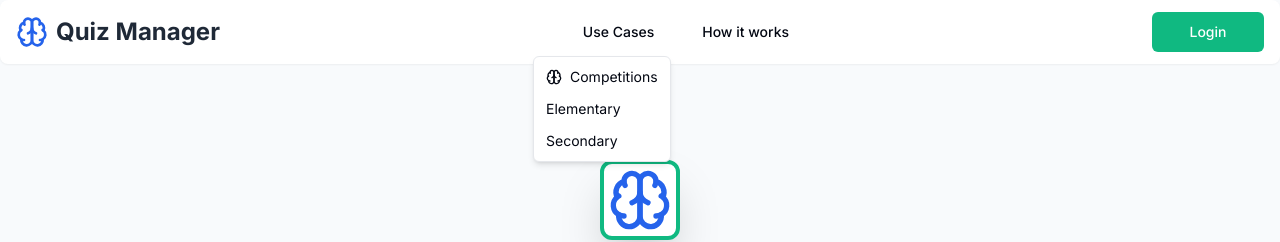
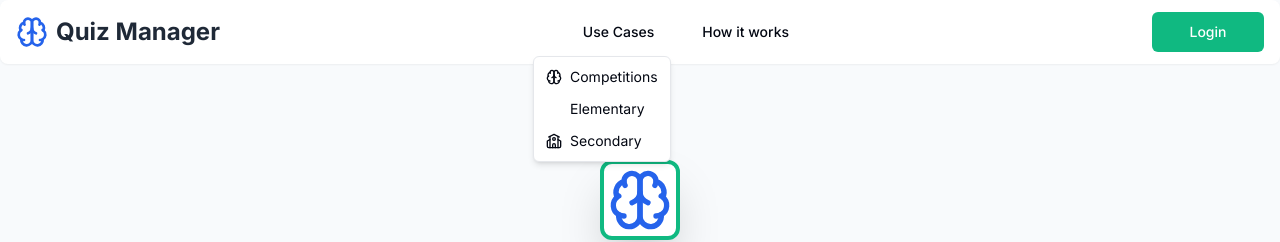
Before and after one commit to abkaaar/quiz-manager, a Next.js app: page / in a window 1280 px wide. Both pictures are taken after a click on the button "Use Cases". Shown: the top 242 px of the page. Built offline with nearby package versions, Linux system fonts and the light colour scheme; no server answers.

Commit message:
fix: add School icon to Navbar dropdown menu for improved visual representation

```diff
--- a/components/Navbar.tsx
+++ b/components/Navbar.tsx
@@ -1,5 +1,5 @@
 "use client";
-import { Brain } from "lucide-react";
+import { Brain, School } from "lucide-react";
 import React, { useState, useEffect } from "react";
 import { Button } from "./ui/button";
 import Link from "next/link";
@@ -80,9 +80,11 @@ const Navbar = () => {
                 <span>Competitions</span>
               </DropdownMenuItem>
               <DropdownMenuItem>
+                <Avatar className="h-4 w-4" />
                 <span>Elementary</span>
               </DropdownMenuItem>
               <DropdownMenuItem>
+                <School className="h-4 w-4" />
                 <span>Secondary</span>
               </DropdownMenuItem>
             </DropdownMenuContent>
```
